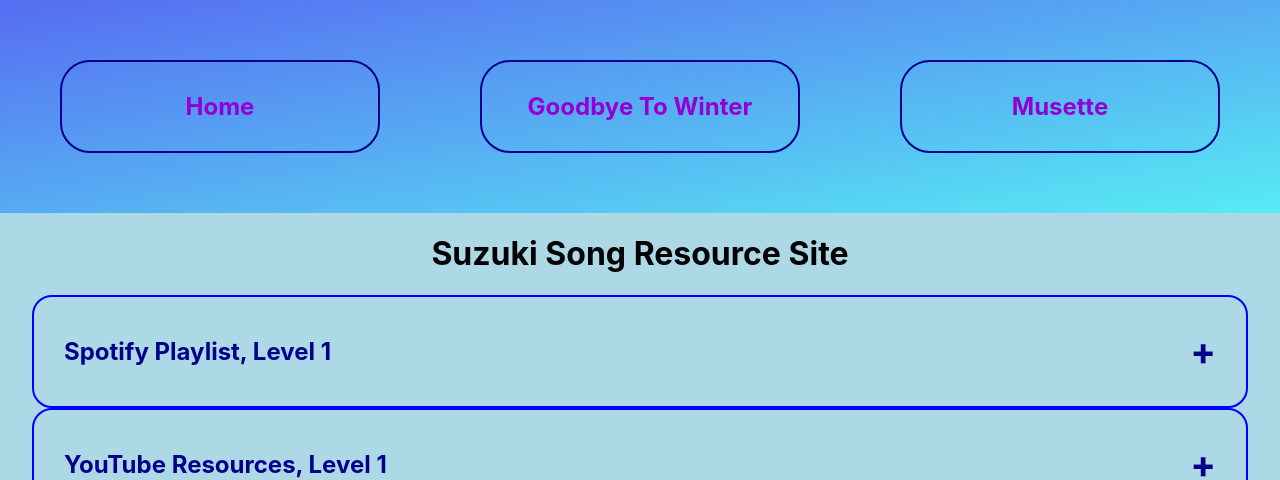
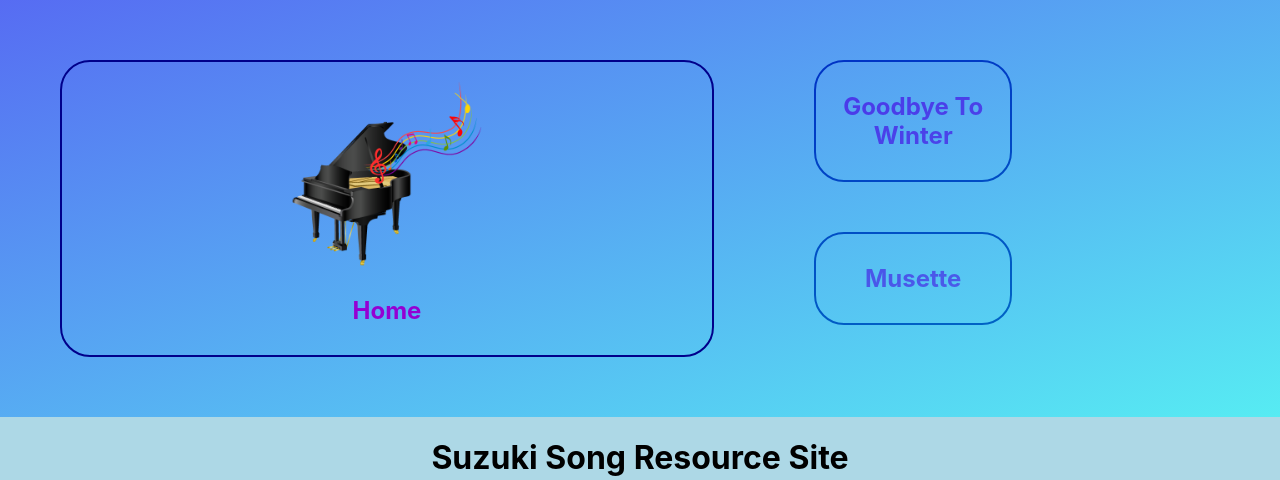
Before and after one commit to Sheilabob/Suzuki-song-resources, a React (Create React App) app: page / in a window 1280 px wide. Shown: the top 480 px of the page. Built offline with nearby package versions, Linux system fonts and the light colour scheme; grey boxes are pictures that could not be loaded.

Commit message:
messing with header

```diff
--- a/src/App.css
+++ b/src/App.css
@@ -6,6 +6,11 @@
   color: darkblue;
 }
 
+.pianologo {
+  width: 200px;
+  height: 200px;
+  z-index: 1;
+}
 
 /* Position must be set to relative to accomodate the pseudo-element. */
 .menu {
--- a/src/App.js
+++ b/src/App.js
@@ -12,21 +12,27 @@
 function App() {
   return (
     <div className="App">
+
     <Router>
       <div class="pages">
+
         <nav>
-          <ul class="menu">
-            <li class="menu-item">
+          <div class="menu">
+
+            <div class="menu-item">
+            <img class="pianologo" src={"pianoclipart.png"} alt={"Image of Piano"} />
               <Link to="/"><h1>Home</h1></Link>
-            </li>
-            <li class="menu-item">
+            </div>
+            <div class="song-list">
+            <div class="menu-item">
               <Link to="/goodbyetowinter"><h1>Goodbye To Winter</h1></Link>
-            </li>
-            <li class="menu-item">
+            </div>
+            <div class="menu-item">
               <Link to="/musette"><h1>Musette</h1></Link>
-            </li>
+            </div>
+            </div>
 
-          </ul>
+          </div>
         </nav>
 
         {/* A <Switch> looks through its children <Route>s and
```
Also changed, not shown: public/pianoclipart.png (added).
